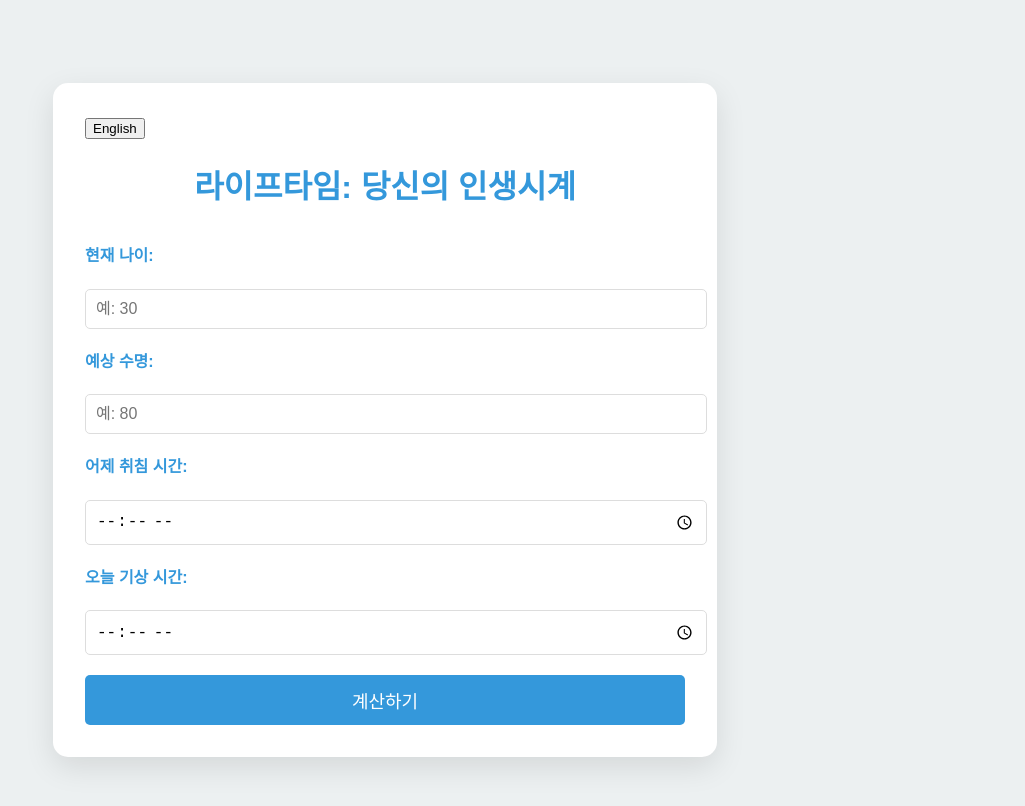
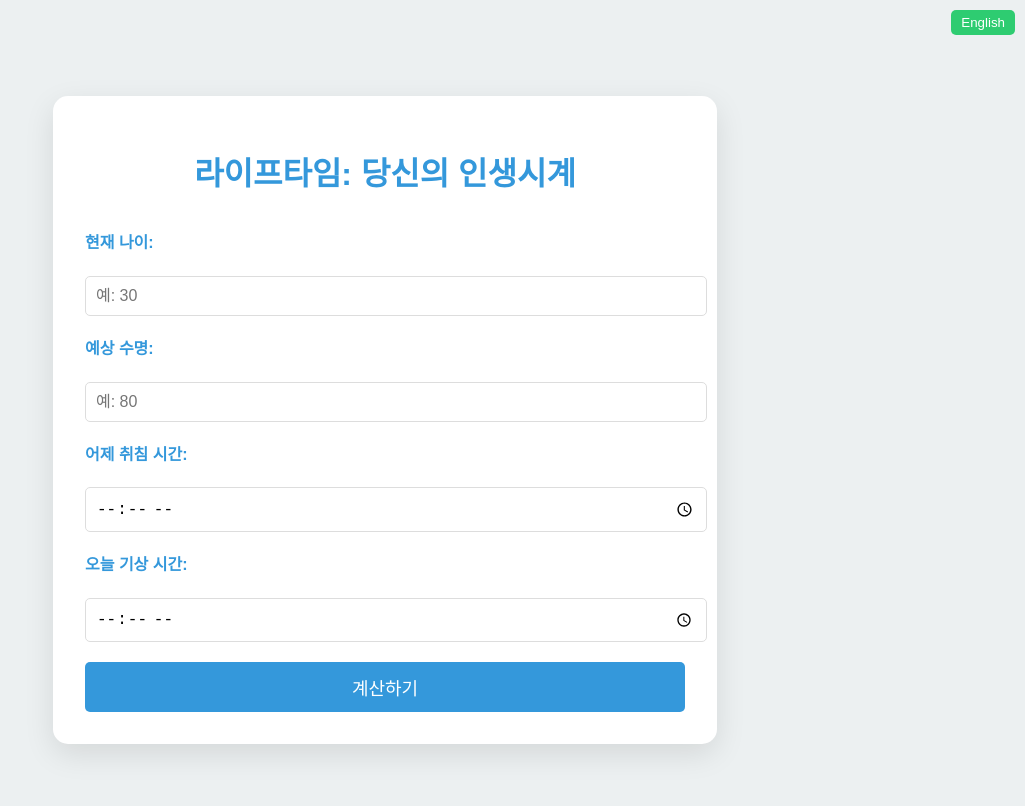
Before and after one commit to selfmadecero/life-timer, a plain HTML site: page index.html in a window 1280 px wide. Shown: the whole page, without its empty margins (255-1280 px from the left). Drawn offline with Linux system fonts and the light colour scheme.

Commit message:
Update styles.css

```diff
--- a/styles.css
+++ b/styles.css
@@ -205,3 +205,22 @@ strong {
         height: 60px;
     }
 }
+
+/* 기존 CSS 코드는 그대로 유지하고 다음 스타일을 추가합니다 */
+
+.lang-btn {
+    position: absolute;
+    top: 10px;
+    right: 10px;
+    background-color: var(--secondary-color);
+    color: white;
+    border: none;
+    padding: 5px 10px;
+    border-radius: 5px;
+    cursor: pointer;
+    transition: background-color 0.3s ease;
+}
+
+.lang-btn:hover {
+    background-color: #27ae60;
+}
```
